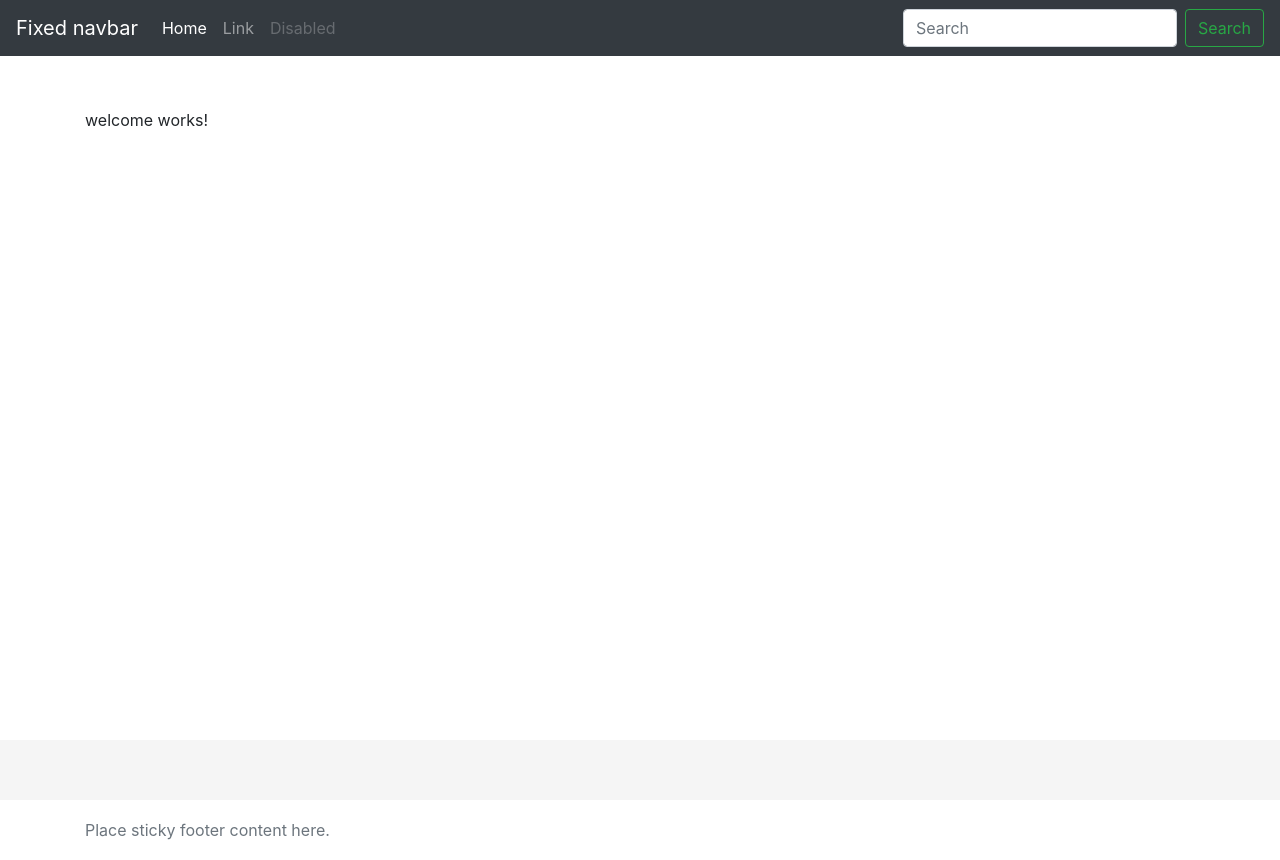
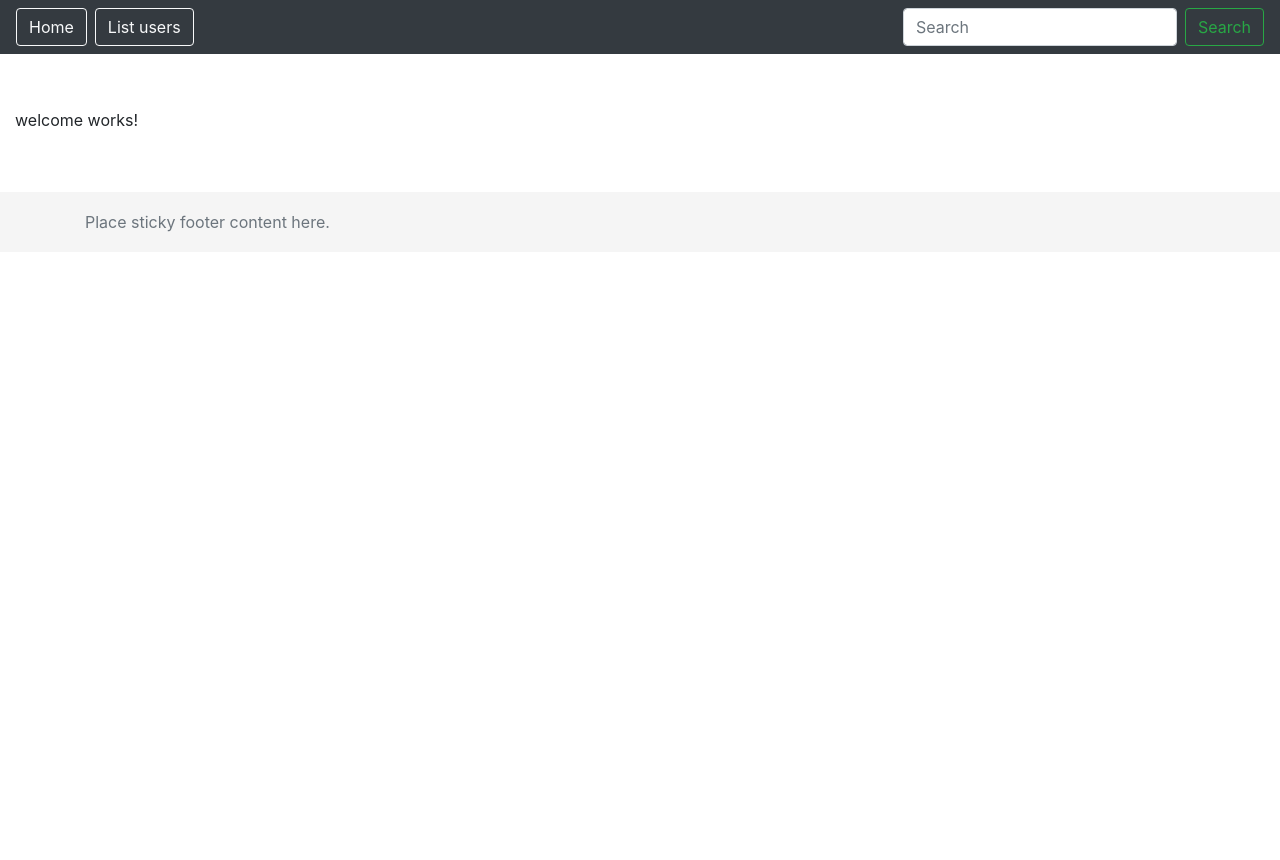
Before and after one commit to siposm/oktatas-frontend-dev, an Angular app in the folder modul-11/userManager/: page /welcome in a window 1280 px wide. After the commit the page ends 800 px from the top, so only its background shows below. Built offline with nearby package versions, Linux system fonts and the light colour scheme.

Commit message:
SPA navigations + css refactoring

```diff
--- a/modul-11/userManager/src/app/app.component.html
+++ b/modul-11/userManager/src/app/app.component.html
@@ -1,21 +1,30 @@
 <header>
   <!-- Fixed navbar -->
   <nav class="navbar navbar-expand-md navbar-dark fixed-top bg-dark">
-    <a class="navbar-brand" href="#">Fixed navbar</a>
+    <button
+      [routerLink]="['/welcome']"
+      class="btn btn-outline-light mr-2"
+      type="button"
+    >
+      Home
+    </button>
+
     <button class="navbar-toggler" type="button" data-toggle="collapse" data-target="#navbarCollapse" aria-controls="navbarCollapse" aria-expanded="false" aria-label="Toggle navigation">
       <span class="navbar-toggler-icon"></span>
     </button>
+
     <div class="collapse navbar-collapse" id="navbarCollapse">
       <ul class="navbar-nav mr-auto">
-        <li class="nav-item active">
+        <!-- <li class="nav-item active">
           <a class="nav-link" href="#">Home <span class="sr-only">(current)</span></a>
+        </li> -->
+        <li class="nav-item">
+          <!-- <a class="nav-link" href="/users">List users</a> FULL PAGE RELOAD !!! NOT GOOD FOR SPAS -->
+          <button type="button" [routerLink]="['/users']" class="btn btn-outline-light">List users</button>
         </li>
-        <li class="nav-item">
-          <a class="nav-link" href="#">Link</a>
-        </li>
-        <li class="nav-item">
+        <!-- <li class="nav-item">
           <a class="nav-link disabled" href="#">Disabled</a>
-        </li>
+        </li> -->
       </ul>
       <form class="form-inline mt-2 mt-md-0">
         <input class="form-control mr-sm-2" type="text" placeholder="Search" aria-label="Search">
@@ -26,7 +35,7 @@
 </header>
 
 <!-- Begin page content -->
-<main role="main" class="container">
+<main role="main">
   <div class="mt-5">
     <router-outlet></router-outlet>
   </div>
--- a/modul-11/userManager/src/app/app.component.scss
+++ b/modul-11/userManager/src/app/app.component.scss
@@ -4,13 +4,13 @@ html {
     position: relative;
     min-height: 100%;
 }
-body {
+main {
     /* Margin bottom by footer height */
     margin-bottom: 60px;
 }
 .footer {
-    position: absolute;
-    bottom: 0;
+    // position: absolute;
+    // bottom: 0;
     width: 100%;
     /* Set the fixed height of the footer here */
     height: 60px;
@@ -23,7 +23,7 @@ body {
 -------------------------------------------------- */
 /* Not required for template or sticky footer method. */
 
-.container {
+main {
     padding: 60px 15px 0;
 }
 
```
